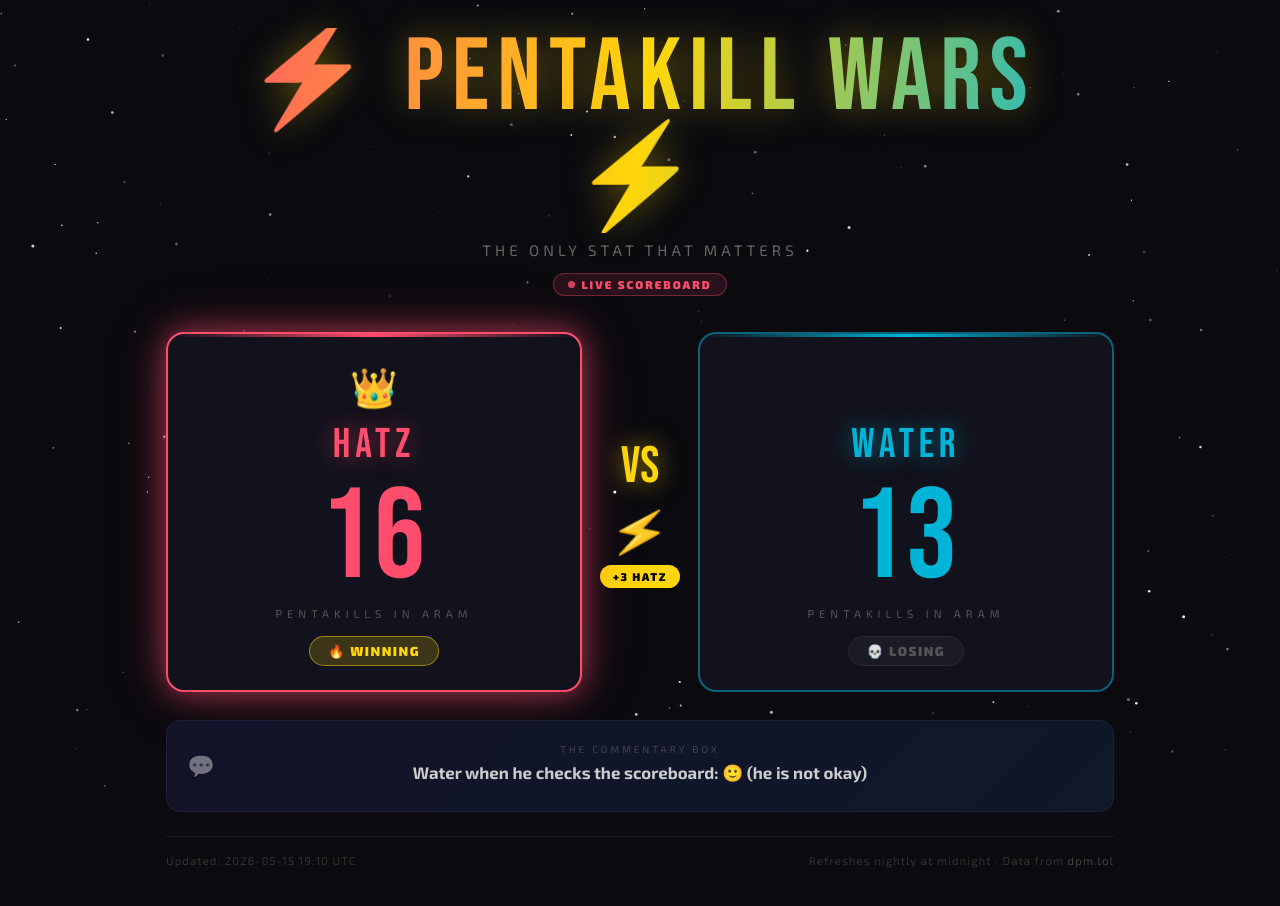
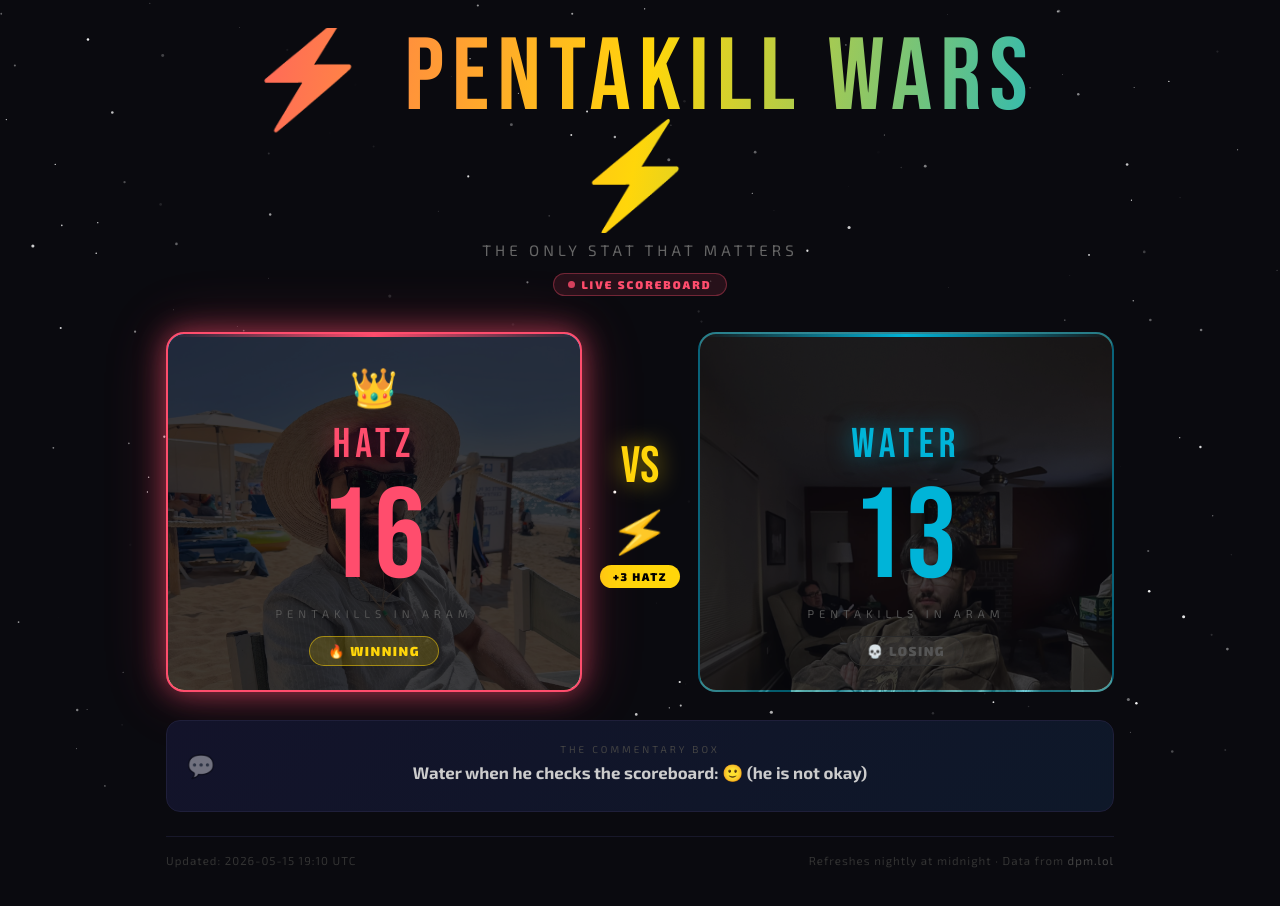
Before and after one commit to Raunak001/pentakill-wars, a plain HTML site: page index.html in a window 1280 px wide. Drawn offline with Linux system fonts and the light colour scheme.

Commit message:
Refactor header and player card styles

```diff
--- a/index.html
+++ b/index.html
@@ -40,18 +40,26 @@
     }
 
     /* ── Header ── */
-    header { text-align: center; margin-bottom: 36px; }
+    header {
+      text-align: center;
+      margin-bottom: 36px;
+      width: 100%;
+      display: flex;
+      flex-direction: column;
+      align-items: center;
+    }
 
     .main-title {
       font-family: 'Bebas Neue', sans-serif;
       font-size: clamp(2.8rem, 8vw, 6.5rem);
       letter-spacing: 8px;
       line-height: 1;
+      text-align: center;
+      width: 100%;
       background: linear-gradient(100deg, var(--hatz-color) 0%, var(--gold) 50%, var(--water-color) 100%);
       -webkit-background-clip: text;
       -webkit-text-fill-color: transparent;
       background-clip: text;
-      filter: drop-shadow(0 0 18px rgba(255,214,10,0.35));
     }
 
     .subtitle {
@@ -103,8 +111,24 @@
       position: relative;
       overflow: hidden;
       transition: transform 0.3s ease;
+      background-size: cover;
+      background-position: center 15%;
+      background-repeat: no-repeat;
     }
     .player-card:hover { transform: translateY(-5px); }
+
+    /* Photo + dark overlay — sits below all content */
+    .player-card::before {
+      content: '';
+      position: absolute;
+      inset: 0;
+      background: rgba(8, 8, 14, 0.78);
+      z-index: 0;
+      border-radius: 16px;
+    }
+
+    /* All card content sits above the overlay */
+    .player-card > * { position: relative; z-index: 1; }
 
     /* Colored top border glow strip */
     .player-card::after {
@@ -112,10 +136,21 @@
       position: absolute;
       top: 0; left: 0; right: 0;
       height: 3px;
+      z-index: 2;
     }
-    .player-card.hatz { border-color: rgba(255,77,109,0.5); }
+
+    /* hatz.jpg  = beach / sunglasses photo */
+    .player-card.hatz {
+      border-color: rgba(255,77,109,0.5);
+      background-image: url('./hatz.jpg');
+    }
     .player-card.hatz::after { background: linear-gradient(90deg, transparent, var(--hatz-color), transparent); }
-    .player-card.water { border-color: rgba(0,180,216,0.5); }
+
+    /* water.jpg = arms-crossed indoor photo */
+    .player-card.water {
+      border-color: rgba(0,180,216,0.5);
+      background-image: url('./water.jpg');
+    }
     .player-card.water::after { background: linear-gradient(90deg, transparent, var(--water-color), transparent); }
 
     /* Winner glow */
```
